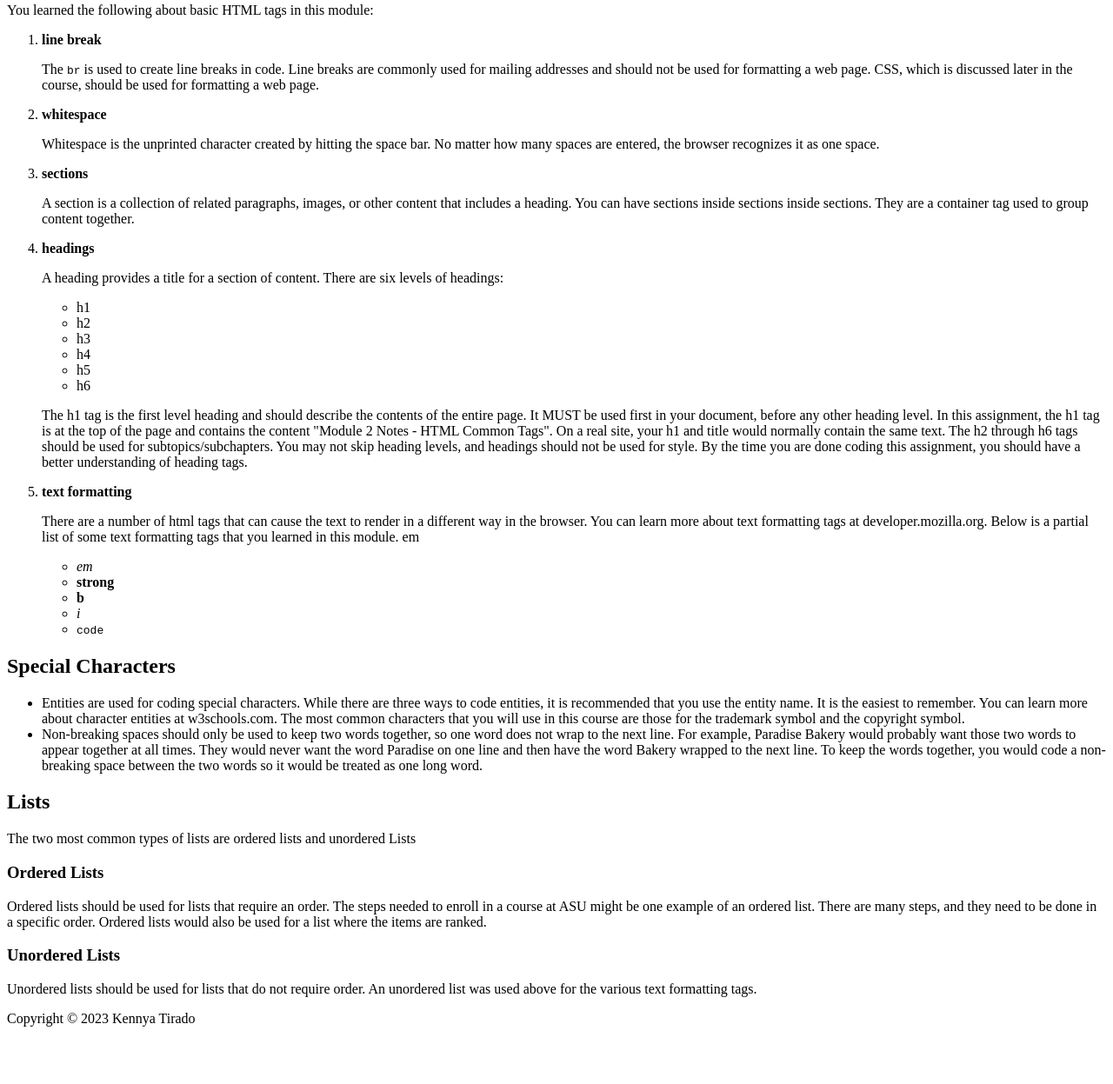
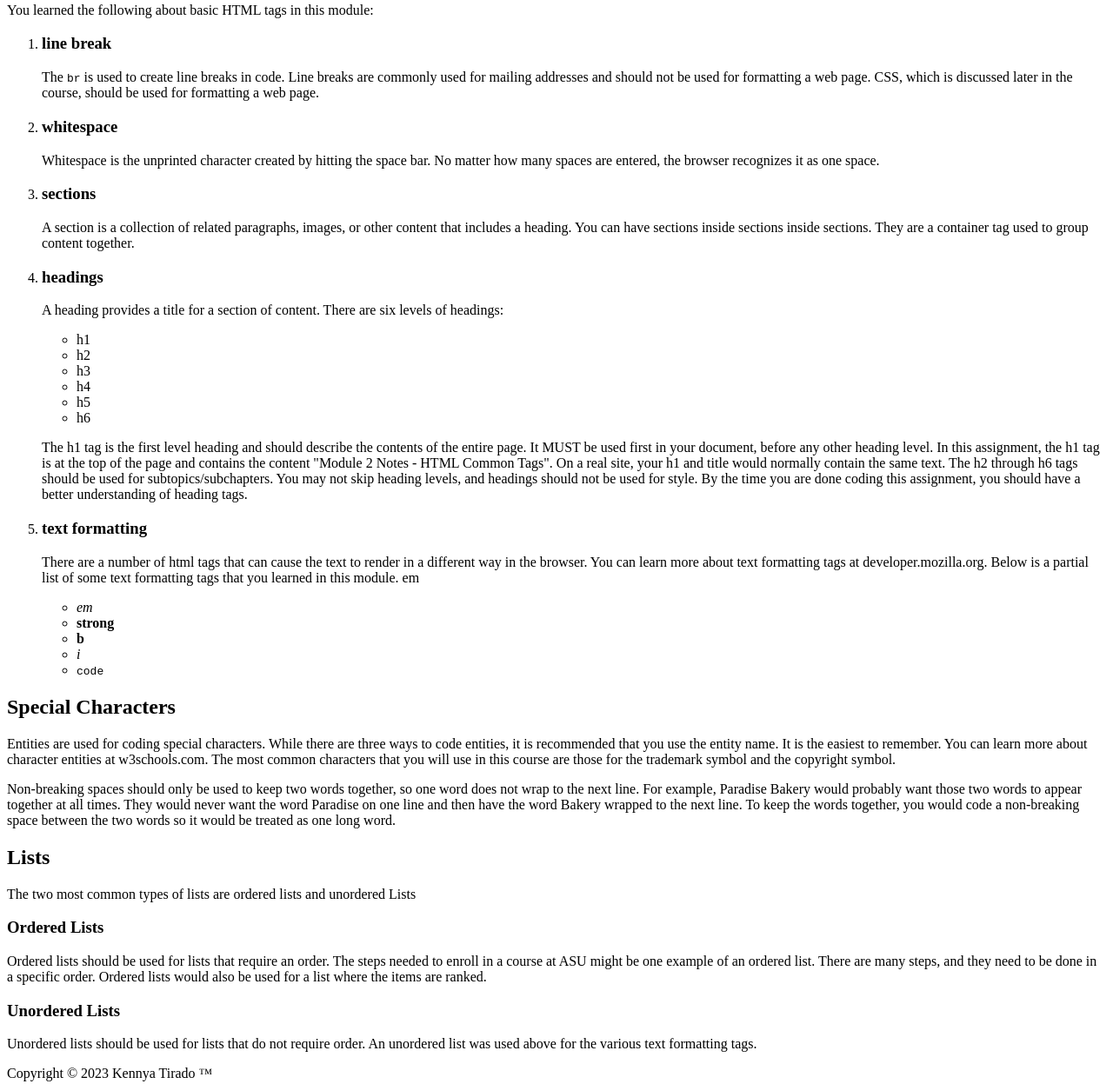
Before and after one commit to dekunny/index.html, a plain HTML site: page index.html in a window 1280 px wide. Shown: the part 232-1479 px from the top of the page at 87% size. Before the commit the page ends 1429 px from the top, so only its background shows below. Drawn offline with Linux system fonts and the light colour scheme.

Commit message:
Update index.html

```diff
--- a/index.html
+++ b/index.html
@@ -21,28 +21,29 @@
             <section>
                 <h2>Basic HTML Tags</h2>
                 <p>You learned the following about basic HTML tags in this module:</p>
-
+            </section>
+            <section>
                 <ol>
                     <li>
-                        <strong>line break</strong>
+                        <h3>line break</h3>
                         <p>
                             The <code>br</code> is used to create line breaks in code. Line breaks are commonly used for mailing addresses and should not be used for formatting a web page. CSS, which is discussed later in the course, should be used for formatting a web page.
                         </p>
                     </li>
                     <li>
-                        <strong>whitespace</strong>
+                        <h3>whitespace</h3>
                         <p>
                             Whitespace is the unprinted character created by hitting the space bar. No matter how many spaces are entered, the browser recognizes it as one space.
                         </p>
                     </li>
                     <li>
-                        <strong>sections</strong>
+                        <h3>sections</h3>
                         <p>
                             A section is a collection of related paragraphs, images, or other content that includes a heading. You can have sections inside sections inside sections. They are a container tag used to group content together.
                         </p>
                     </li>
                     <li>
-                        <strong>headings</strong>
+                        <h3>headings</h3>
                         <p>
                             A heading provides a title for a section of content. There are six levels of headings:
                         </p>
@@ -60,7 +61,7 @@
                         </p>
                     </li>
                     <li>
-                            <strong>text formatting</strong>
+                        <h3>text formatting</h3>
                         <p>
                         There are a number of html tags that can cause the text to render in a different way in the browser. You can learn more about text formatting tags at developer.mozilla.org. Below is a partial list of some text formatting tags that you learned in this module.
                         em
@@ -78,14 +79,12 @@
 
             <section>
                 <h2>Special Characters</h2>
-                <ul>
-                    <li>
+                    <p>
                         Entities are used for coding special characters. While there are three ways to code entities, it is recommended that you use the entity name. It is the easiest to remember. You can learn more about character entities at w3schools.com. The most common characters that you will use in this course are those for the trademark symbol and the copyright symbol.
-                    </li>
-                    <li>
+                    </p>
+                    <p>
                         Non-breaking spaces should only be used to keep two words together, so one word does not wrap to the next line. For example, Paradise&nbsp;Bakery would probably want those two words to appear together at all times. They would never want the word Paradise on one line and then have the word Bakery wrapped to the next line. To keep the words together, you would code a non-breaking space between the two words so it would be treated as one long word.
-                    </li>
-                </ul>
+                    </p>
              </section>
 
             <section>
@@ -106,7 +105,7 @@
             </section>
         </main>
         <footer>
-            <p>Copyright &copy; 2023 Kennya Tirado</p>
+            <p>Copyright &copy; 2023 Kennya Tirado &trade;</p>
         </footer>
     </body>
 </html>
```
Lines whose indentation alone changed are shown as unchanged.
